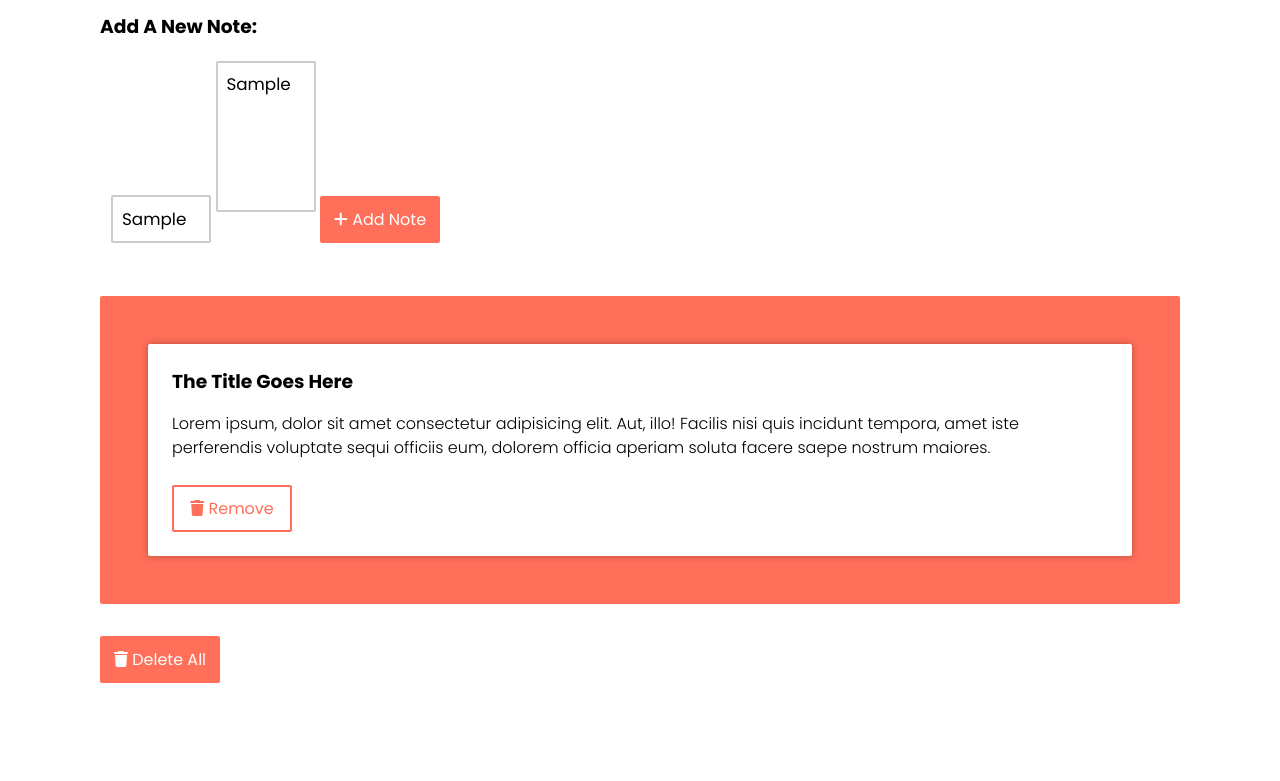
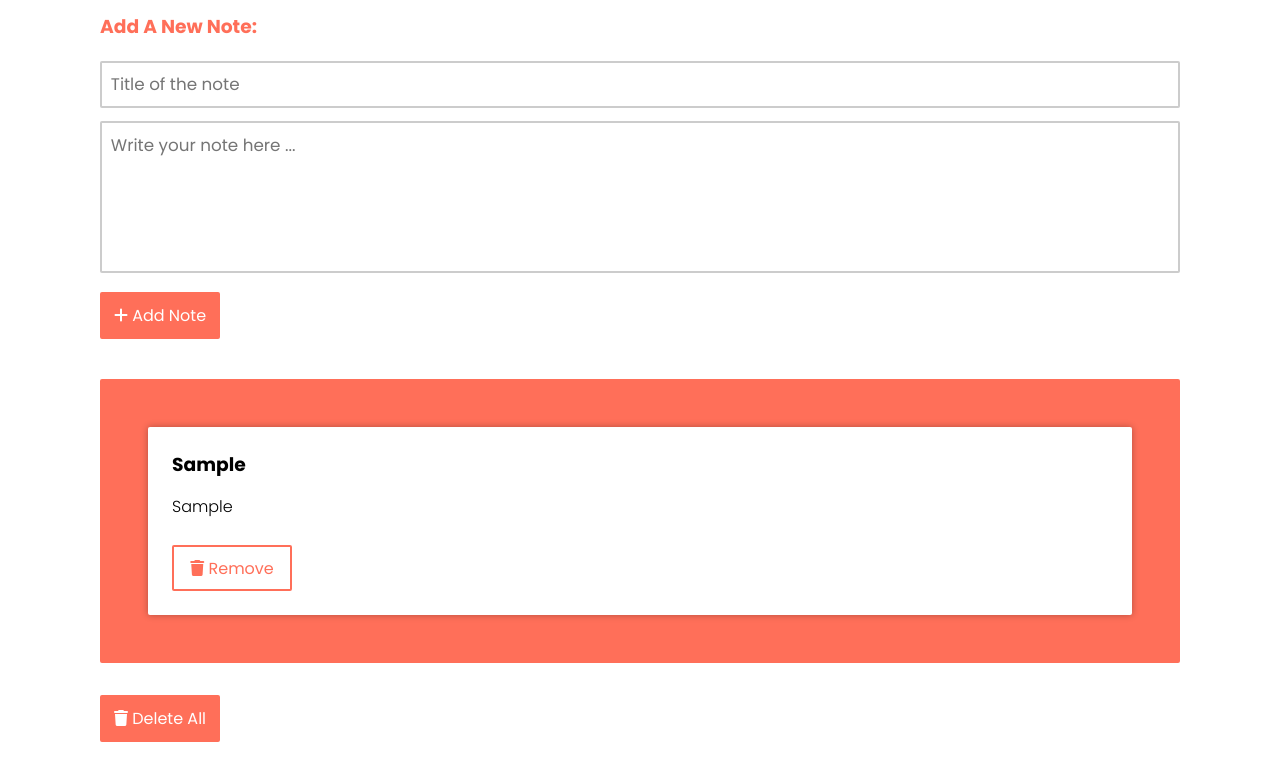
Before and after one commit to Juvi09/Note-taking-app, a plain HTML site: page index.html in a window 1280 px wide. Both pictures are taken after typing "Sample", "Sample" into the empty fields and a click on the button "Add Note". Shown: the part 113-894 px from the top of the page. Before the commit the page ends 844 px from the top, so only its background shows below. Drawn offline with Linux system fonts and the light colour scheme.

Commit message:
added delete function

```diff
--- a/app.js
+++ b/app.js
@@ -1,6 +1,6 @@
-const noteListDiv = document.querySelector('note-list');
+const noteListDiv = document.querySelector('.note-list');
 let noteID = 1;
-function Note(id, title, content){
+function Note( id, title, content ){
     this.id = id;
     this.title = title;
     this.content = content;
@@ -8,21 +8,33 @@ function Note(id, title, content){
 
 //all eentListeners
 function eventListeners() {
+    document.addEventListener('DOMContentLoaded', displayNotes);
     document.getElementById('add-note-btn').addEventListener('click', addNewNote);
+    noteListDiv.addEventListener('click', deleteNote);
 }
 
 eventListeners();
 
+// get items from storage
+function getDataFromStorage(){
+    return localStorage.getItem('notes') ? JSON.parse(localStorage.getItem('notes')) : [];
+}
+
 // add a new note in the list
 function addNewNote(){
     const noteTitle = document.getElementById('note-title'),
-    noteContent = documents.getElementById('note-content');
+    noteContent = document.getElementById('note-content');
 
     if(validateInput(noteTitle, noteContent)) {
-        let notes = [];
+        let notes = getDataFromStorage();
         let noteItem = new Note(noteID, noteTitle.value, noteContent.value);
         noteID++;
         notes.push(noteItem);
+        createNote(noteItem);
+        // saving in the local storage
+        localStorage.setItem('notes', JSON.stringify(notes));
+        noteTitle.value = "";
+        noteContent.value = "";
     }
 }
 
@@ -39,3 +51,45 @@ function validateInput(title, content) {
         content.classList.remove('warning');
     }, 1500);
 }
+
+//create a new note div
+function createNote(noteItem){
+    const div = document.createElement('div');
+    div.classList.add('note-item');
+    div.setAttribute('data-id', noteItem.id);
+    div.innerHTML = `
+    <h3>${noteItem.title}</h3>
+    <p>${noteItem.content}</p>
+    <button type="button" class="btn delete-note-btn">
+        <span><i class="fas fa-trash"></i></span>
+        Remove
+    </button>`;
+    noteListDiv.appendChild(div);
+}
+
+// display all the notes from the local storage
+function displayNotes(){
+    let notes = getDataFromStorage();
+    if(notes.length > 0){
+        noteID = notes[notes.length - 1].id;
+        noteID++;
+    }else {
+        noteID = 1;
+    }
+    notes.forEach(item => {
+        createNote(item);
+    });
+}
+
+// delete a nite
+function deleteNote(e){
+    if(e.target.classList.contains('delete-note-btn')){
+        e.target.parentElement.remove(); // removing from DOM
+        let divID = e.target.parentElement.dataset.id;
+        let notes = getDataFromStorage();
+        let newNotesList = notes.filter(item => {
+            return item.id !== parseInt(divID);
+        });
+        localStorage.setItem('notes', JSON.stringify(newNotesList));
+    }
+}
--- a/index.html
+++ b/index.html
@@ -26,14 +26,14 @@
         </div>
         <div class="note-list">
             <!-- note item -->
-            <div class="note-item">
+            <!-- <div class="note-item">
                 <h3>The Title Goes Here</h3>
                 <p>Lorem ipsum, dolor sit amet consectetur adipisicing elit. Aut, illo! Facilis nisi quis incidunt tempora, amet iste perferendis voluptate sequi officiis eum, dolorem officia aperiam soluta facere saepe nostrum maiores.</p>
                 <button type="button" class="btn delete-note-btn">
                     <span><i class="fas fa-trash"></i></span>
                     Remove
                 </button>
-            </div>
+            </div> -->
         </div>
         <button type="button" class="btn" id="delete-all-btn">
             <span><i class="fas fa-trash"></i></span>
@@ -41,6 +41,7 @@
         </button>
     </div>
 
+
     <script src="app.js"></script>
 </body>
 </html>
--- a/style.css
+++ b/style.css
@@ -25,15 +25,15 @@ body {
     margin-bottom: 1rem;
 }
 .note-input h3 {
-    color: var --bittersweet;
+    color: var(--bittersweet);
 }
 .note-wrapper {
-    margin: 0.7rem;
+    margin: 0.7rem 0;
     padding: 0.5rem 0;
 }
 #note-title,
 #note-content {
-    width: 100px;
+    width: 100%;
     border: 2px solid rgb(0, 0, 0, 0.2);
     font-size: 1.05rem;
     padding: 0.55rem;
```
